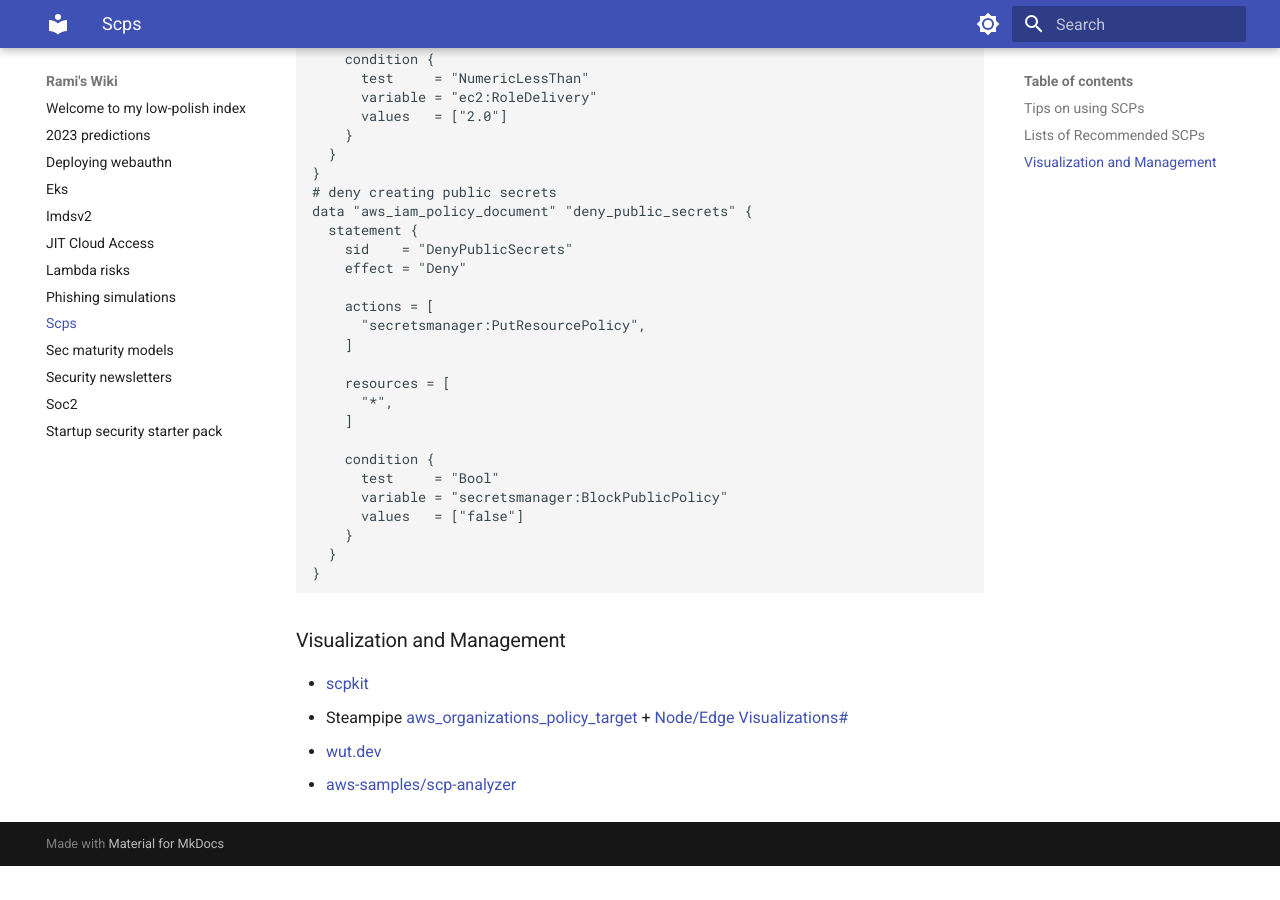
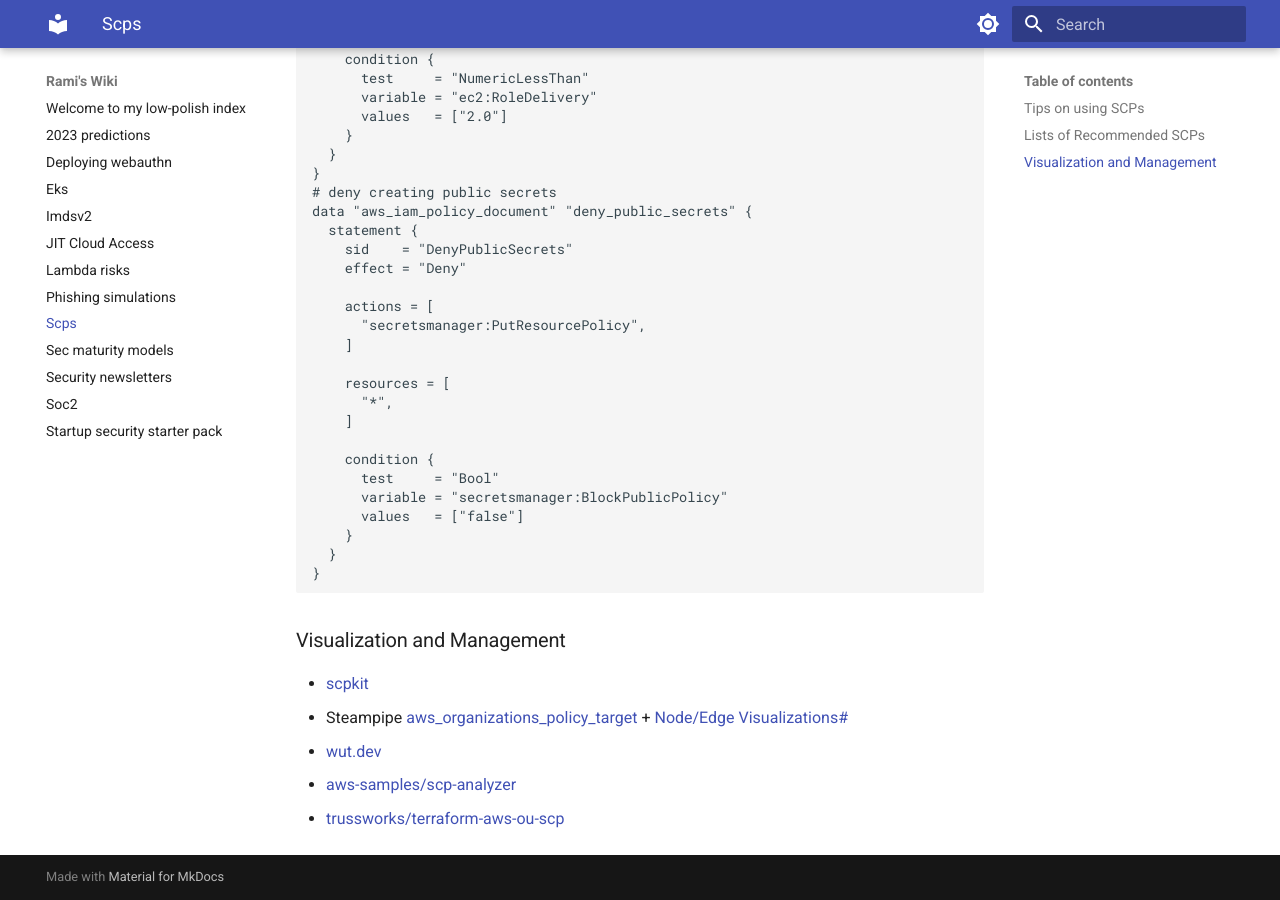
Before and after one commit to ramimac/wiki, an MkDocs documentation site: the page built from docs/scps.md, in a window 1280 px wide and 900 px high, scrolled down 1076 px. Built offline with MkDocs 1.6.1 and Material for MkDocs 9.7.7, drawn with Linux system fonts in a browser that asks for light colours; before the commit the page ends 1942 px from its top, so only the background shows below that.

Commit message:
Add trussworks

```diff
--- a/docs/scps.md
+++ b/docs/scps.md
@@ -76,3 +76,4 @@ data "aws_iam_policy_document" "deny_public_secrets" {
 * Steampipe [aws_organizations_policy_target](https://hub.steampipe.io/plugins/turbot/aws/tables/aws_organizations_policy_target) + [Node/Edge Visualizations#](https://steampipe.io/docs/reference/mod-resources/graph#nodeedge-visualizations)
 * [wut.dev](https://blog.wut.dev/2024/06/29/introducing-wut-dev.html)
 * [aws-samples/scp-analyzer](https://github.com/aws-samples/scp-analyzer)
+* [trussworks/terraform-aws-ou-scp](https://github.com/trussworks/terraform-aws-ou-scp)
```
